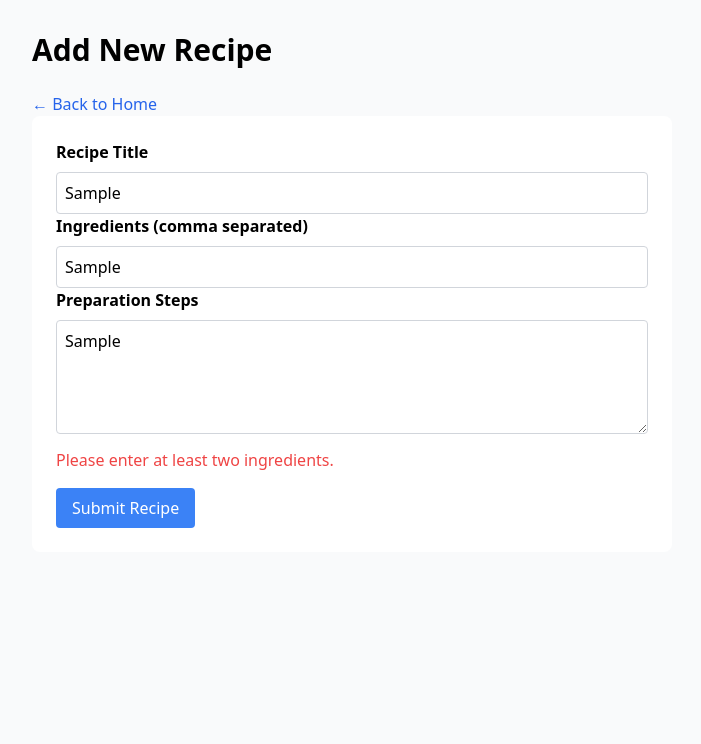
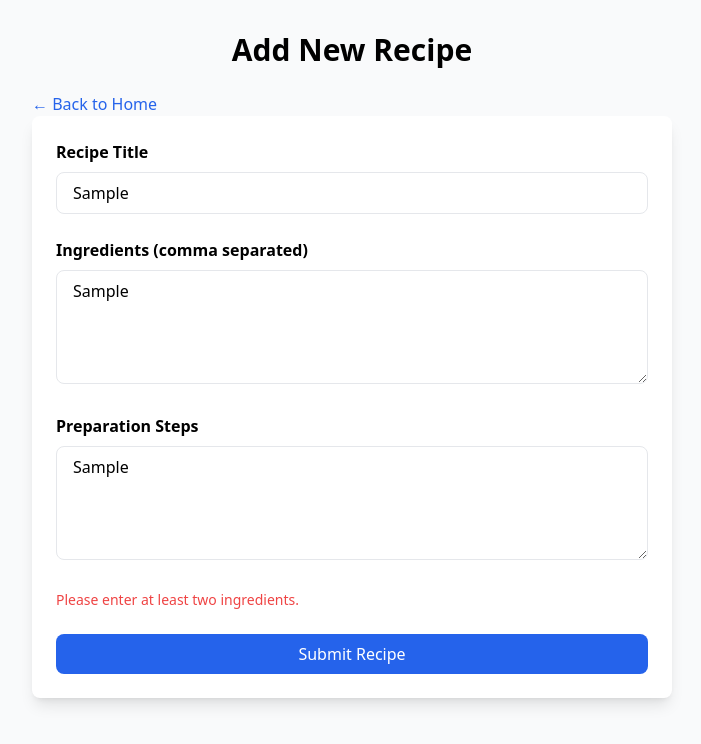
Before and after one commit to IanWachcode/alx-fe-reactjs, a React app in the folder recipe-sharing-platform/: page /add in a window 1280 px wide. Both pictures are taken after typing "Sample", "Sample", "Sample" into the empty fields and a click on the button "Submit Recipe". Shown: the top 744 px of the page, without its empty margins (288-989 px from the left). Built offline with nearby package versions, Linux system fonts and the light colour scheme; the HTML template or start-up script is replaced by a standard one.

Commit message:
task 3 commit 2

```diff
--- a/recipe-sharing-platform/src/components/AddRecipeForm.jsx
+++ b/recipe-sharing-platform/src/components/AddRecipeForm.jsx
@@ -1,82 +1,109 @@
-import { useState } from "react";
+import { useState, useEffect } from "react";
 
 function AddRecipeForm() {
   const [title, setTitle] = useState("");
+  const [ingredients, setIngredients] = useState("");
+  const [steps, setSteps] = useState("");
+  const [error, setError] = useState("");
 
-  const [ingredients, setIngredients] = useState("");
-  const [instructions, setInstructions] = useState("");
-  const [error, setError] = useState("");
+  useEffect(() => {
+  localStorage.setItem("draftRecipe", JSON.stringify({ title, ingredients, steps }));
+}, [title, ingredients, steps]);
 
   const handleSubmit = (e) => {
     e.preventDefault();
 
-    //validation
-    if (!title || !ingredients || !instructions) {
+    if (!title || !ingredients || !steps) {
       setError("All fields are required.");
       return;
     }
 
-    const ingredientsArray = ingredients.split(",").map((item) => item.trim());
+    const ingredientsList = ingredients
+      .split(",")
+      .map((item) => item.trim())
+      .filter((item) => item !== "");
 
-    if (ingredientsArray.length < 2) {
+    if (ingredientsList.length < 2) {
       setError("Please enter at least two ingredients.");
       return;
     }
 
-    //if validation passes,
-    setError("");
-    alert("Recipe added successfully!");
+    console.log({
+      title,
+      ingredients: ingredientsList,
+      steps,
+    });
 
-    //reset form
     setTitle("");
     setIngredients("");
-    setInstructions("");
-  }
+    setSteps("");
+  };
 
   return (
     <div className="max-w-2xl mx-auto px-4 py-8">
-        <h1 className="text-3xl font-bold mb-6">Add New Recipe</h1>
+      <h1 className="text-3xl font-bold text-center mb-6">
+        Add New Recipe
+      </h1>
       <a href="/" className="text-blue-600 hover:underline">
         ← Back to Home
       </a>
+
     <form
         onSubmit={handleSubmit}
-            className="bg-white p-6 rounded-lg shadow-y-6">
+        className="bg-white shadow-lg rounded-lg p-6 space-y-6"
+      >
         {/* Title */}
         <div>
-                    <label className="block font-semibold mb-2">Recipe Title</label>
+          <label className="block font-semibold mb-2">
+            Recipe Title
+          </label>
           <input
             type="text"
+            name="title"
             value={title}
             onChange={(e) => setTitle(e.target.value)}
-                        className="w-full p-2 border border-gray-300 rounded"
+            className="w-full border rounded-lg px-4 py-2"
           />
         </div>
+
         {/* Ingredients */}
         <div>
-                    <label className="block font-semibold mb-2">Ingredients (comma separated)</label>
-                    <input
-                        type="text"
+          <label className="block font-semibold mb-2">
+            Ingredients (comma separated)
+          </label>
+          <textarea
+            name="ingredients"
             value={ingredients}
             onChange={(e) => setIngredients(e.target.value)}
-                        className="w-full p-2 border border-gray-300 rounded"
+            rows="4"
+            className="w-full border rounded-lg px-4 py-2"
           />
         </div>
+
         {/* Steps */}
         <div>
-                    <label className="block font-semibold mb-2">Preparation Steps</label>
+          <label className="block font-semibold mb-2">
+            Preparation Steps
+          </label>
           <textarea
-                        value={instructions}
-                        onChange={(e) => setInstructions(e.target.value)}
-                        className="w-full p-2 border border-gray-300 rounded"
+            name="steps"
+            value={steps}
+            onChange={(e) => setSteps(e.target.value)}
             rows="4"
+            className="w-full border rounded-lg px-4 py-2"
           />
         </div>
-                {error && (<p className="text-red-500 mt-2">{error}</p>)}
-                <button type="submit" className="mt-4 bg-blue-500 text-white px-4 py-2 rounded hover:bg-blue-600">
+
+        {error && (
+          <p className="text-red-500 text-sm">{error}</p>
+        )}
+
+        <button
+          type="submit"
+          className="w-full bg-blue-600 text-white py-2 rounded-lg"
+        >
           Submit Recipe
         </button>
-
       </form>
     </div>
   );
```
Lines whose indentation alone changed are shown as unchanged.
